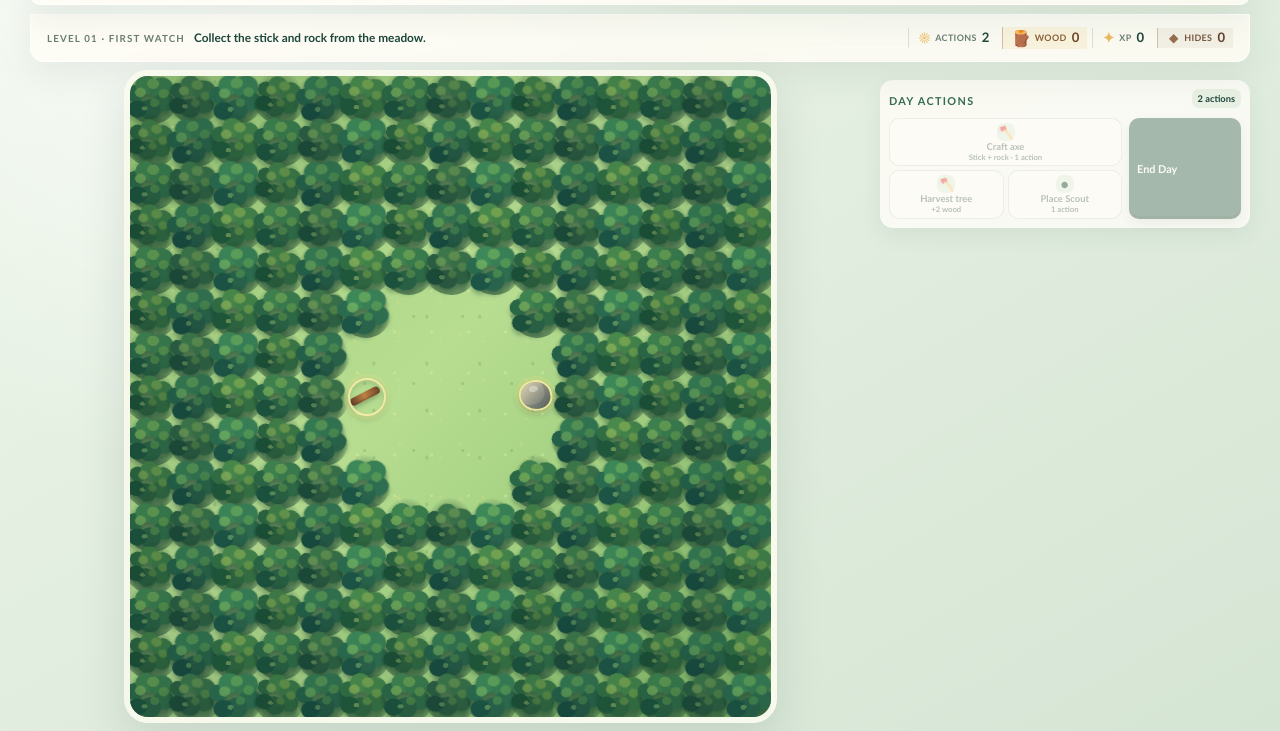
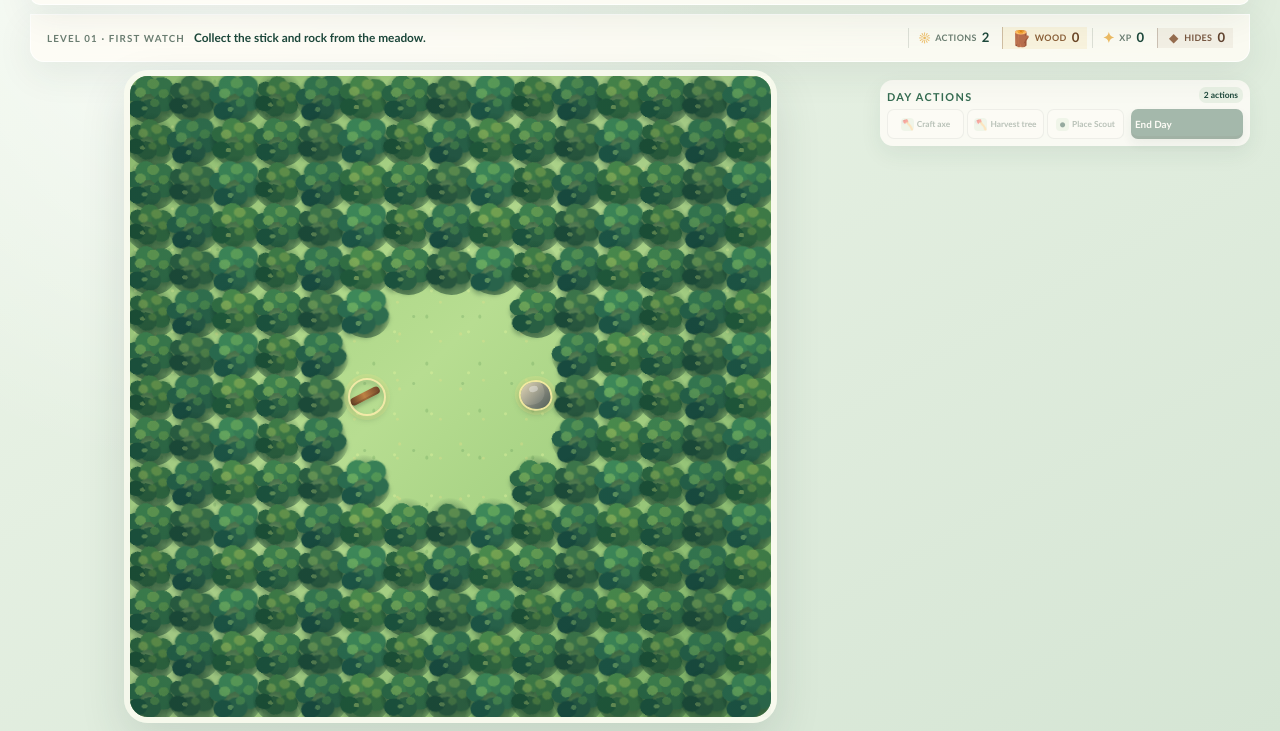
Before and after one commit to BenHays/Tower-Defense-Game, a website: page index.html in a window 1280 px wide. Shown: the part 69-800 px from the top of the page. Drawn offline with Linux system fonts and the light colour scheme.

Commit message:
style: compact desktop day actions

```diff
--- a/styles.css
+++ b/styles.css
@@ -1015,3 +1015,59 @@ body.settings-dialog-open { overflow: hidden; }
   .resource-row .resource-chip dt span:last-child { display: none; }
   .resource-row .resource-chip dt { font-size: .68rem; }
 }
+
+/* Desktop Day Actions should be a quick control rail, not a second panel that
+   competes with the meadow. Full detail remains available in the button names;
+   phone controls retain their roomier stacked treatment above. */
+@media (min-width: 701px) {
+  .action-card {
+    grid-template-columns: minmax(0,1fr) 104px;
+    gap: 4px 7px;
+    padding: 7px !important;
+  }
+  .action-heading { min-height: 18px; }
+  .action-heading strong { padding: 3px 5px; font-size: .53rem; }
+  .day-action-list { grid-template-columns: repeat(3,minmax(0,1fr)); gap: 3px; }
+  .action-card .day-action-list .opening-action,
+  .action-card .day-action-list .shelter-button { grid-column: auto; }
+  .action-card .tool-button {
+    min-height: 30px;
+    flex-direction: row;
+    justify-content: center;
+    gap: 3px;
+    padding: 3px 4px;
+    border-radius: 7px;
+  }
+  .action-card .tool-button .tool-icon {
+    width: 13px;
+    min-width: 13px;
+    height: 13px;
+    border-radius: 4px;
+    font-size: .64rem;
+  }
+  .action-card .tool-button .tool-copy { display: block; min-width: 0; }
+  .action-card .tool-button .tool-copy strong {
+    display: block;
+    overflow: hidden;
+    font-size: .52rem;
+    line-height: 1;
+    text-overflow: ellipsis;
+    white-space: nowrap;
+  }
+  .action-card .tool-button .tool-copy small { display: none; }
+  .action-card > .primary-button {
+    min-height: 30px;
+    padding: 4px;
+    border-radius: 7px;
+    font-size: .62rem;
+  }
+  .action-card > .primary-button span { display: none; }
+  .action-card .action-row { gap: 3px; margin-top: 0; }
+  .action-card .action-row .secondary-button {
+    min-height: 28px;
+    gap: 4px;
+    padding: 4px 5px;
+    font-size: .54rem;
+  }
+  .action-card .action-row .secondary-button span { display: none; }
+}
```
Also changed, not shown: LEARNINGS.md (+1 -0 lines).
